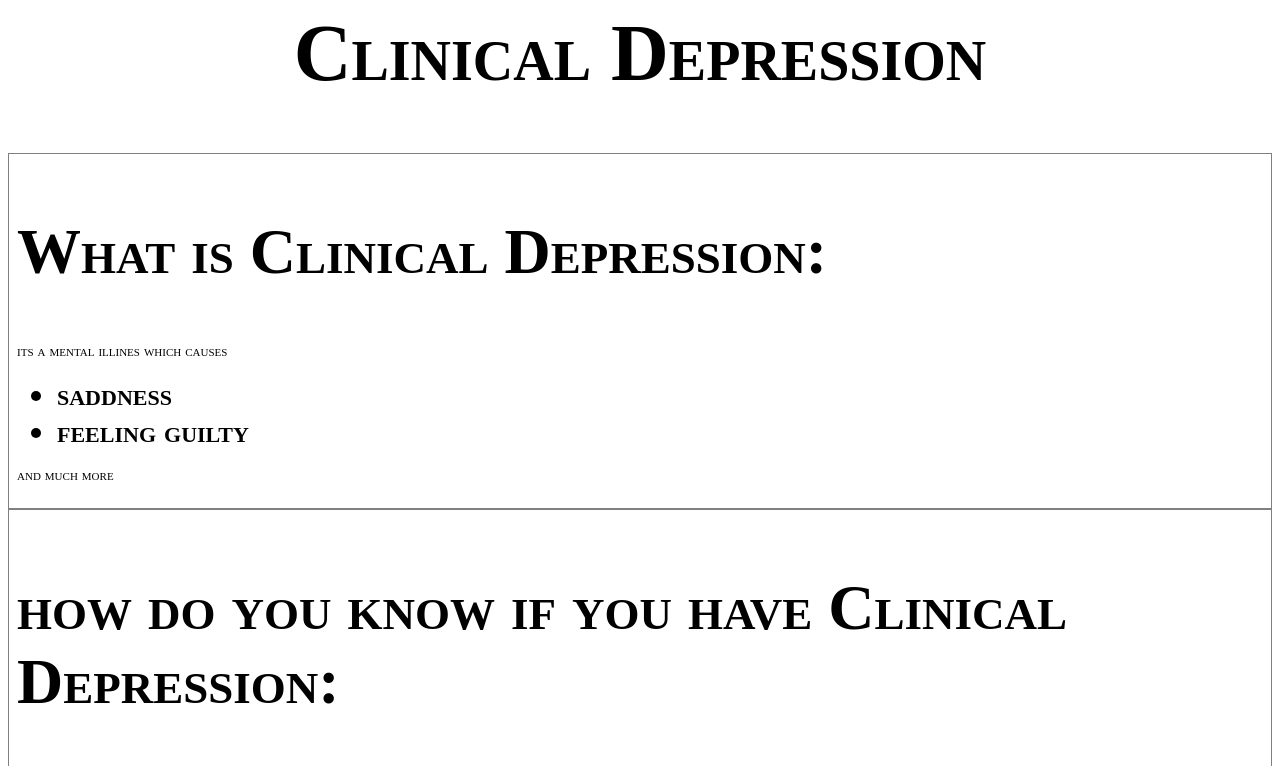
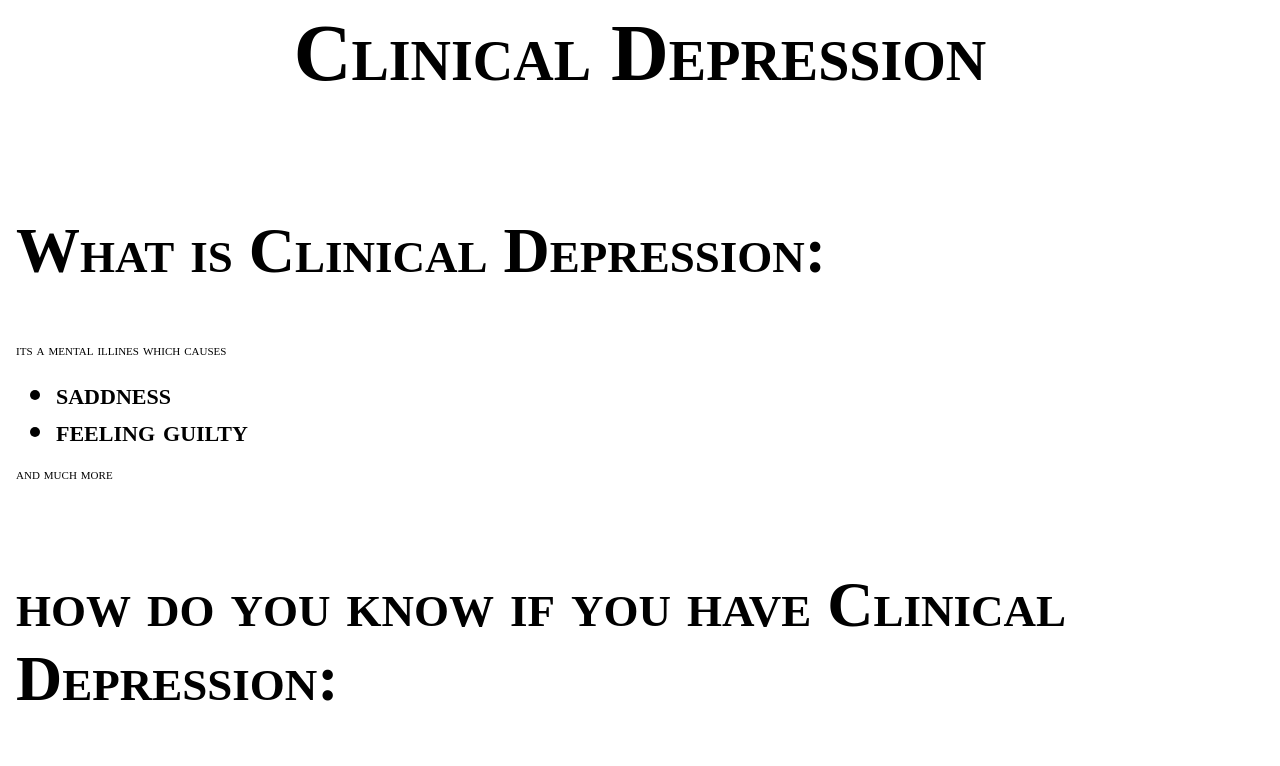
Before and after one commit to faisaltaher/Clinical_Depression, a plain HTML site: page index.html in a window 1280 px wide. Shown: the top 766 px of the page. Drawn offline with Linux system fonts and the light colour scheme.

Commit message:
Update style.css

```diff
--- a/style.css
+++ b/style.css
@@ -20,6 +20,6 @@ li{
 	font-size:2em;
 }
 div{
-	border: 0.0265em solid gray;
+	border: 1 solid gray;
 	  padding: 8px;
 }
```
